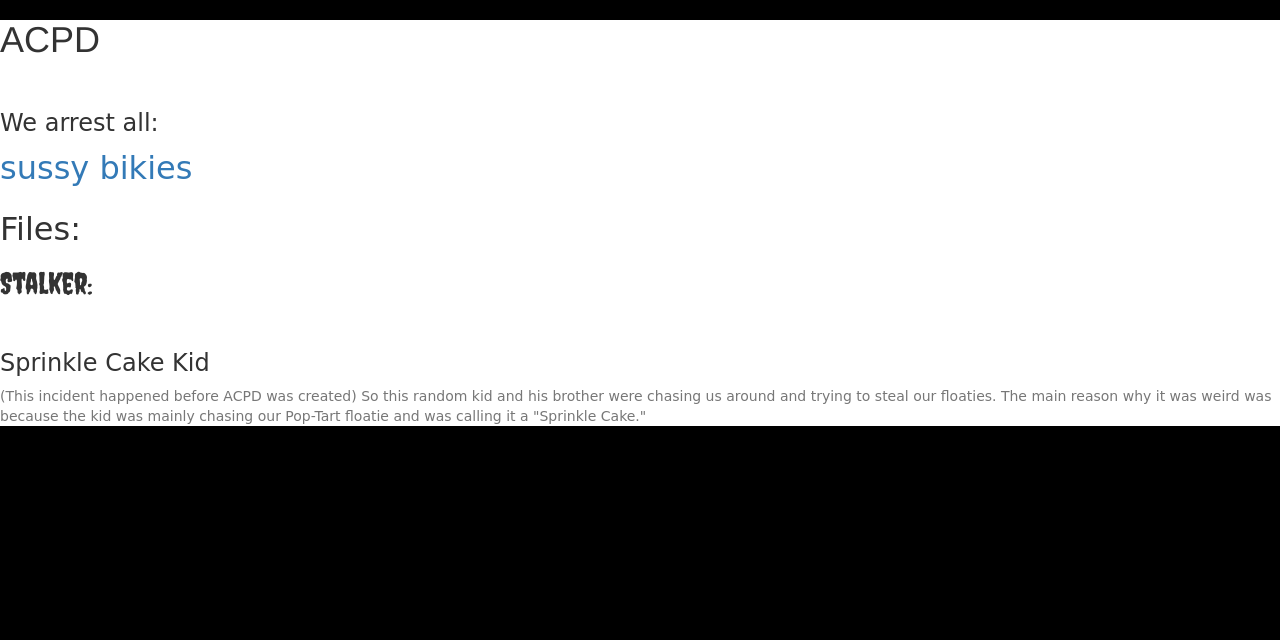
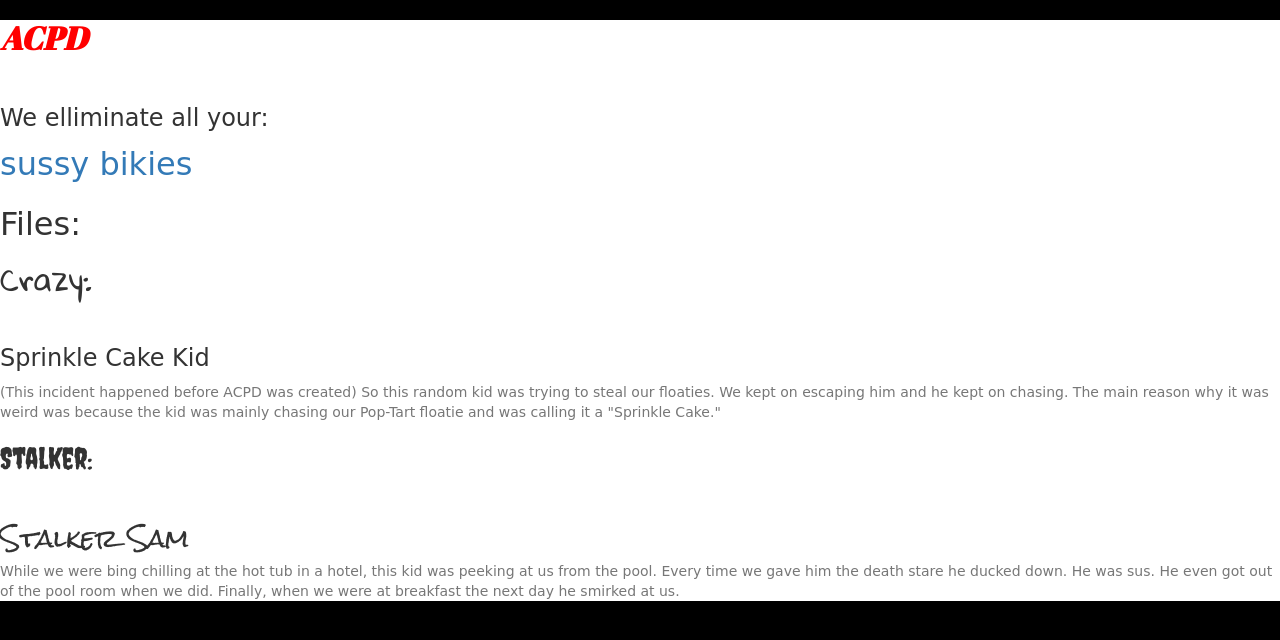
Before and after one commit to mmmyumyum/ACPD-Website, a plain HTML site: page index.html in a window 1280 px wide. Drawn offline with nearby package versions, Linux system fonts and the light colour scheme; a web font is replaced by a local one.

Commit message:
Add files via upload

```diff
--- a/index.html
+++ b/index.html
@@ -12,21 +12,30 @@
 <h1 id="Heading">ACPD</h1>
 <link href="https://fonts.googleapis.com/css2?family=Abril+Fatface&display=swap" rel="stylesheet">
 <br>
-<h3 id="warning1">We arrest all:</h3>
+<h3 id="warning1">We elliminate all your:</h3>
 <link href="https://fonts.googleapis.com/css2?family=Lugrasimo&display=swap" rel="stylesheet">
 <a id="warning2" href="https://media.tenor.com/auHXPbtu824AAAAC/sushichaeng-among-us.gif">sussy bikies</a>
 <link href="https://fonts.googleapis.com/css2?family=Bungee+Spice&display=swap" rel="stylesheet">
 <div class="files">
 <h1 id="Subheading">Files:</h1>
 <link href="https://fonts.googleapis.com/css2?family=Tektur:wght@600&display=swap" rel="stylesheet">
-<section id="Stalker">
-<h2 id="title1">Stalker:</h2>
-<link href="https://fonts.googleapis.com/css2?family=Abril+Fatface&family=Creepster&display=swap" rel="stylesheet">
+<section id="Crazy">
+<h2 id="title1">Crazy:</h2>
+<link href="https://fonts.googleapis.com/css2?family=Gloria+Hallelujah&display=swap" rel="stylesheet">
 <br>
 <h3 id="sprinkle_cake">Sprinkle Cake Kid</h3>
 <link href="https://fonts.googleapis.com/css2?family=Borel&display=swap" rel="stylesheet">
-<p id="description" class="text-muted">(This incident happened before ACPD was created) So this random kid and his brother were chasing us around and trying to steal our floaties. The main reason why it was weird was because the kid was mainly chasing our Pop-Tart floatie and was calling it a "Sprinkle Cake."</p>
+<p id="description" class="text-muted">(This incident happened before ACPD was created) So this random kid was trying to steal our floaties. We kept on escaping him and he kept on chasing. The main reason why it was weird was because the kid was mainly chasing our Pop-Tart floatie and was calling it a "Sprinkle Cake."</p>
 <link href="https://fonts.googleapis.com/css2?family=Lumanosimo&display=swap" rel="stylesheet">
+</section>
+
+<section id="Stalker">
+<h2 id="title2">Stalker:</h2>
+<link href="https://fonts.googleapis.com/css2?family=Creepster&display=swap" rel="stylesheet">
+<br>
+<h3 id="stalker_sam">Stalker Sam</h3>
+<link href="https://fonts.googleapis.com/css2?family=Rock+Salt&display=swap" rel="stylesheet">
+<p id="description" class="text-muted">While we were bing chilling at the hot tub in a hotel, this kid was peeking at us from the pool. Every time we gave him the death stare he ducked down. He was sus. He even got out of the pool room when we did. Finally, when we were at breakfast the next day he smirked at us.</p>
 </section>
 </div>
 
--- a/style.css
+++ b/style.css
@@ -1,4 +1,4 @@
-#heading
+#Heading
 {
     font-family: 'Abril Fatface', cursive;
     font-size: xx-large;
@@ -8,6 +8,11 @@
 }
 
 #title1
+{
+    font-family: 'Gloria Hallelujah', cursive;
+}
+
+#title2
 {
     font-family: 'Creepster', cursive;
 }
@@ -47,5 +52,9 @@ html
 .files
 {
     border-color: bisque;
+}
 
+#stalker_sam
+{
+    font-family: 'Rock Salt', cursive;
 }
```
